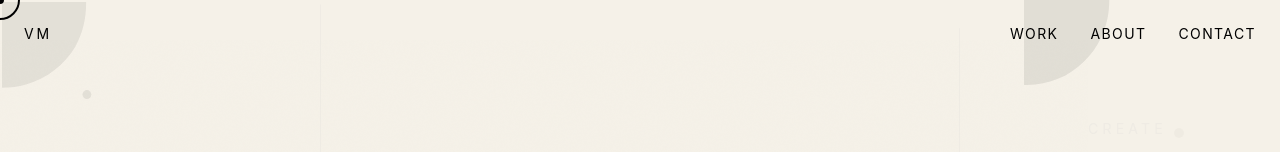
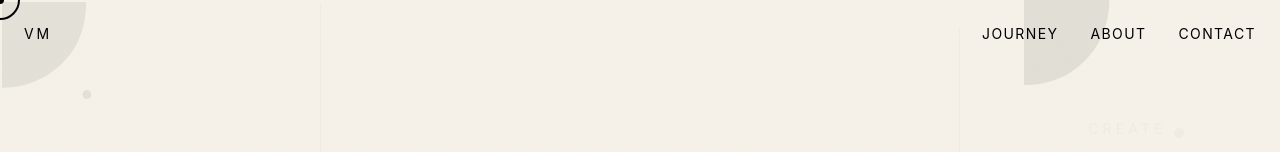
Before and after one commit to vaibhavcoreai/My-portfolio, a React (Vite) app: page / in a window 1280 px wide. Shown: the top 152 px of the page. Built offline with nearby package versions, Linux system fonts and the light colour scheme.

Commit message:
update portfolio

```diff
--- a/src/app/components/Navigation.tsx
+++ b/src/app/components/Navigation.tsx
@@ -14,7 +14,7 @@ export function Navigation() {
         </a>
 
         <div className="flex gap-8 text-sm">
-          {['Work', 'About', 'Contact'].map((item, i) => (
+          {['Journey', 'About', 'Contact'].map((item, i) => (
             <motion.a
               key={item}
               href={`#${item.toLowerCase()}`}
--- a/src/app/components/Projects.tsx
+++ b/src/app/components/Projects.tsx
@@ -20,7 +20,7 @@ export function Projects() {
   };
 
   return (
-    <section id="work" className="min-h-screen flex items-center justify-center px-6 py-20 relative z-30">
+    <section id="journey" className="min-h-screen flex items-center justify-center px-6 py-20 relative z-30">
       {/* Project card transition overlay */}
       <ProjectCardTransition
         projectTitle={clickedProject?.title}
```
